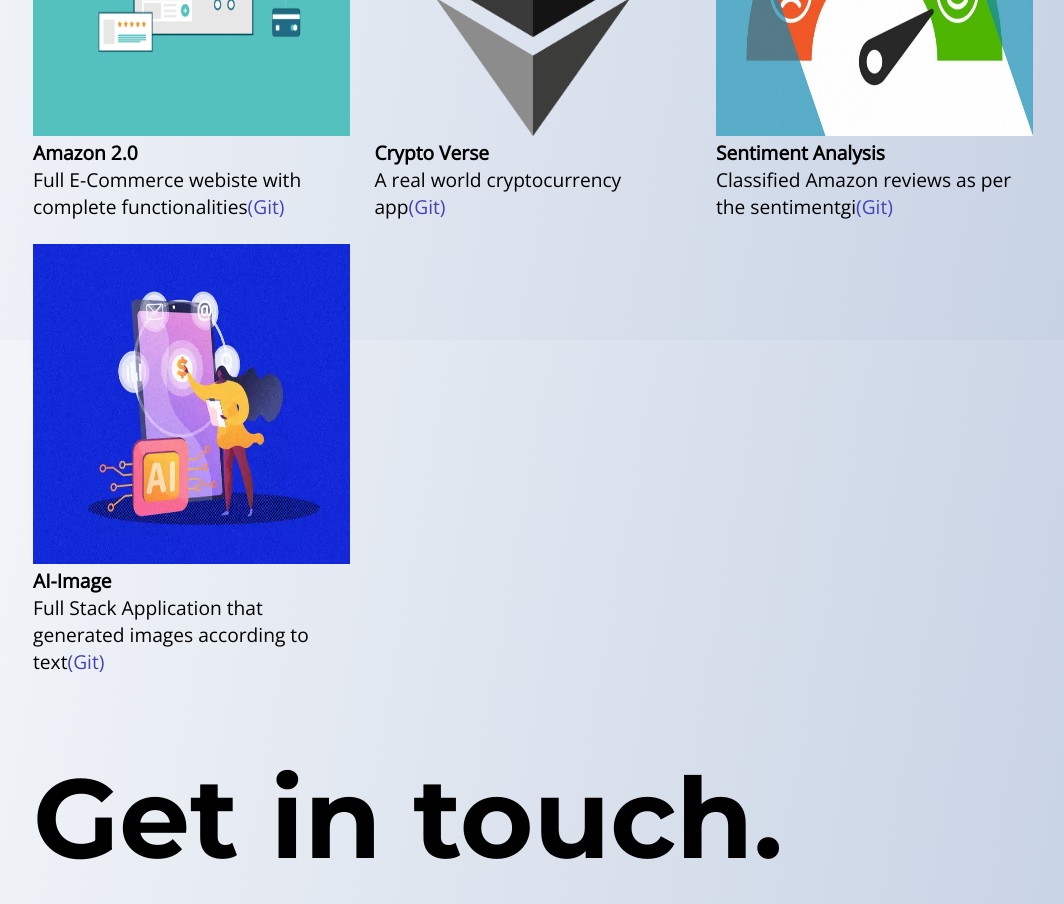
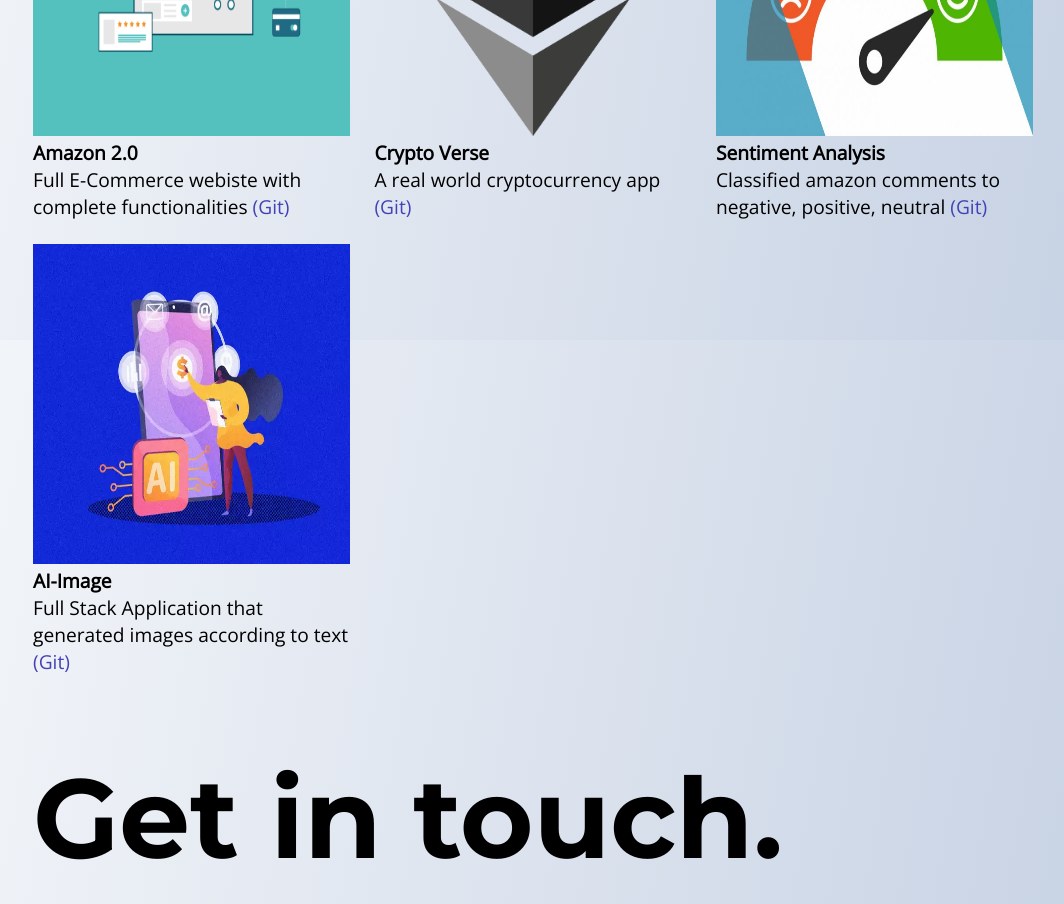
Before and after one commit to rafid001/Portfolio-Website, a React (Create React App) app: page / in a window 1280 px wide. Shown: the part 1260-2164 px from the top of the page, without its empty margins (95-1159 px from the left). Built offline with nearby package versions, Linux system fonts and the light colour scheme.

Commit message:
Update data.js

```diff
--- a/src/data.js
+++ b/src/data.js
@@ -3,7 +3,7 @@
         {
           id: 6, //DO NOT CHANGE THIS (Please)😅
           title: "Amazon 2.0",
-          short: "Full E-Commerce webiste with complete functionalities",
+          short: "Full E-Commerce webiste with complete functionalities ",
           tech: "NextJs, ReactJs, TailwindCSS, Redux, Firebase",
           imageSrc: "assets/amzn.png",
           git: "https://github.com/rafid001/amazon_2.0",
@@ -12,7 +12,7 @@
         {
           id: 1, //DO NOT CHANGE THIS (Please)😅
           title: "Crypto Verse", //Project Title - Add Your Project Title Here
-          short: "A real world cryptocurrency app",
+          short: "A real world cryptocurrency app ",
           tech: "HTML, CSS, Bootstrap, JS, PHP, MySQL",
           git: "https://github.com/rafid001/CryptoVerse",
           // Image Size Should be (300X300 px)
@@ -23,7 +23,7 @@
         {
           id: 2, //DO NOT CHANGE THIS (Please)😅
           title: "Sentiment Analysis",
-          short: "Classified Amazon reviews as per the sentimentgi",
+          short: "Classified amazon comments to negative, positive, neutral ",
           tech: "ASP.NET Core MVC, C#, EF Core, SQL Server, Docker",
           git: "https://github.com/rafid001/Sentiment-Analysis",
           imageSrc: "assets/sent.jpg"
@@ -31,7 +31,7 @@
         {
           id: 3, //DO NOT CHANGE THIS (Please)😅
           title: "AI-Image",
-          short: "Full Stack Application that generated images according to text",
+          short: "Full Stack Application that generated images according to text ",
           git: "https://github.com/rafid001/AI-Image",
           tech: "React.js, Css, Bootstrap",
           imageSrc: "assets/ai.webp",
```
